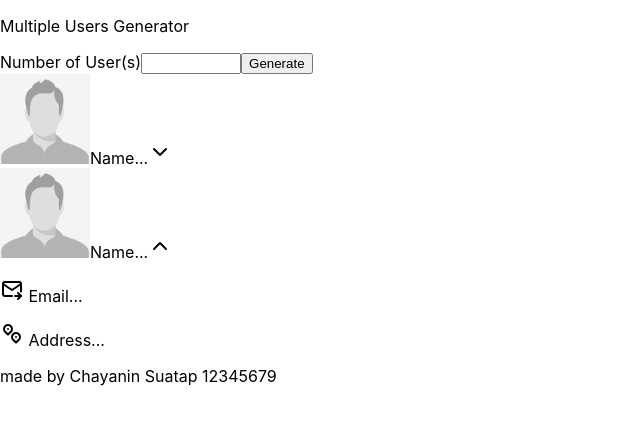
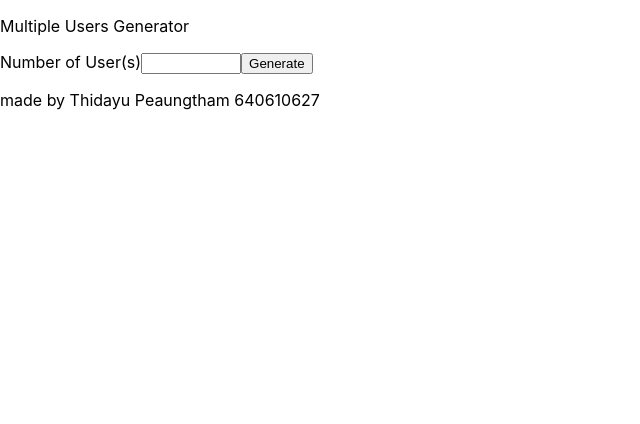
Before and after one commit to cpe-cmu-261207/lab-06-tanthidayu0000, a Next.js app: page / in a window 1280 px wide. Shown: the top 424 px of the page, without its empty margins (0-640 px from the left). Built offline with nearby package versions, Linux system fonts and the light colour scheme.

Commit message:
index finished

```diff
--- a/pages/index.js
+++ b/pages/index.js
@@ -4,10 +4,30 @@ import {
   IconMailForward,
   IconMapPins,
 } from "@tabler/icons";
+import axios from "axios";
+import { useState } from "react";
+import UserCard from "../Components/UserCard";
 
 export default function Home() {
+  const [genAmount, setGenAmount] = useState("");
+  const [users, setUsers] = useState([]);
   const genUsers = async () => {
+    if (getAmount < 1) {
+      alert("Invalid number of user");
+      return;
+    }
     const resp = await axios.get(`https://randomuser.me/api/`);
+
+    const newUsers = [];
+    for (const x of resp.data.results) {
+      newUsers.push({
+        name: x.name.first + " " + x.name.last,
+        email: x.email,
+        imgUrl: x.picture.large,
+        address: `${x.location.city} ${x.location.state} ${x.location.country} ${x.location.postcode}`,
+      });
+    }
+    setUsers(newUsers);
   };
 
   return (
@@ -24,55 +44,23 @@ export default function Home() {
           className="form-control text-center"
           style={{ maxWidth: "100px" }}
           type="number"
+          onChange={(event) => {
+            setGenAmount(event.target.value);
+          }}
+          value={genAmount}
         />
         <button class="btn btn-dark" onClick={() => genUsers()}>
           Generate
         </button>
       </div>
 
-      {/* Example of folded UserCard */}
-      <div className="border-bottom">
-        {/* main section */}
-        <div className="d-flex align-items-center p-3">
-          <img
-            src="/profile-placeholder.jpeg"
-            width="90px"
-            class="rounded-circle me-4"
-          />
-          <span className="text-center display-6 me-auto">Name...</span>
-          <IconChevronDown />
-        </div>
-
-        {/* UserCardDetail is hidden */}
-      </div>
-
-      {/* Example of expanded UserCard */}
-      <div className="border-bottom">
-        {/* main section */}
-        <div className="d-flex align-items-center p-3">
-          <img
-            src="/profile-placeholder.jpeg"
-            width="90px"
-            class="rounded-circle me-4"
-          />
-          <span className="text-center display-6 me-auto">Name...</span>
-          <IconChevronUp />
-        </div>
-
-        {/* UserCardDetail*/}
-        <div className="text-center">
-          <p>
-            <IconMailForward /> Email...
-          </p>
-          <p>
-            <IconMapPins /> Address...
-          </p>
-        </div>
-      </div>
+      {users.map((x) => (
+        <UserCard key={x.name} {...x} />
+      ))}
 
       {/* made by section */}
       <p className="text-center mt-3 text-muted fst-italic">
-        made by Chayanin Suatap 12345679
+        made by Thidayu Peaungtham 640610627
       </p>
     </div>
   );
```
